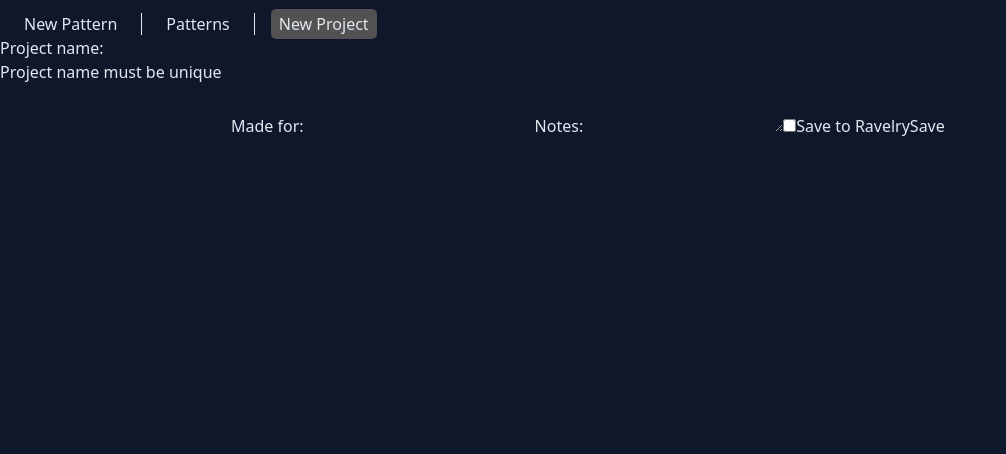
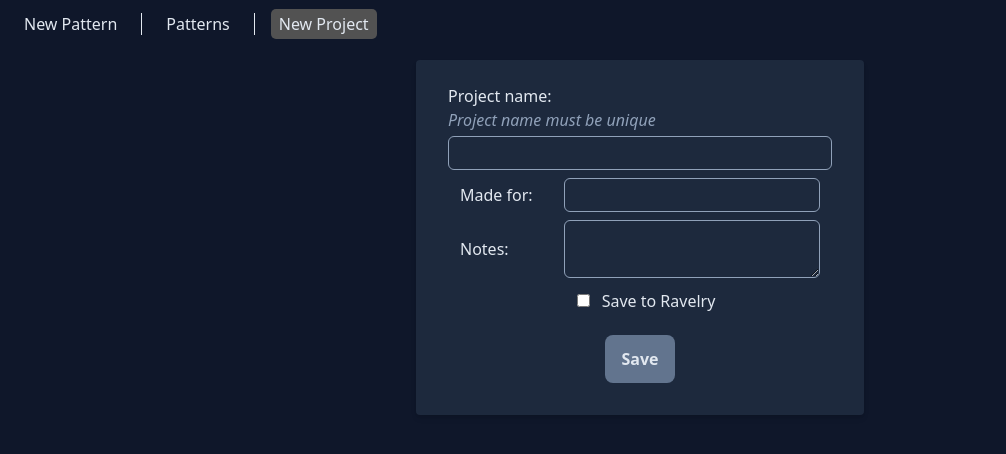
Before and after one commit to codingbecca/capstone-frontend, a React (Vite) app: page /newproject in a window 1280 px wide. Shown: the top 454 px of the page, without its empty margins (0-1006 px from the left). Built offline with nearby package versions, Linux system fonts and the light colour scheme.

Commit message:
ProjectForm styling

```diff
--- a/src/components/ProjectForm.jsx
+++ b/src/components/ProjectForm.jsx
@@ -27,24 +27,31 @@ export default function ProjectForm() {
       ...prevFormData,
       projectDetails: {
         ...prevFormData.projectDetails,
-            [e.target.name]: e.target.value
-        }
-    }))
-  }
+        [e.target.name]: e.target.value,
+      },
+    }));
+  };
 
   const handleSubmit = async (e) => {
     e.preventDefault();
 
-    await createProject(formData)
-    setFormData(emptyProject)
+    await createProject(formData);
+    setFormData(emptyProject);
   };
 
   return (
-    <div>
-      <form action="" onSubmit={handleSubmit}>
-        <label htmlFor="name">Project name:</label>
-        <p>Project name must be unique</p>
+    <div className="mt-6 rounded-lg">
+      <form
+        action=""
+        onSubmit={handleSubmit}
+        className="bg-slate-800 shadow-md rounded px-8 pt-6 pb-8 mb-4 max-w-md mx-auto"
+      >
+        <label htmlFor="name" className="block tex-sm font-medium">
+          Project name:
+        </label>
+        <p className="italic text-slate-400">Project name must be unique</p>
         <input
+          className="my-1 p-1 block rounded-md border w-full border-slate-400 focus:border-blue-400 focus:ring-1 focus:ring-blue-400"
           type="text"
           name="name"
           id="name"
@@ -53,8 +60,12 @@ export default function ProjectForm() {
           required
         />
 
-        <label htmlFor="madeFor">Made for:</label>
+        <div className="flex items-center flex-wrap justify-center">
+          <label htmlFor="madeFor" className="w-1/4 tex-sm font-medium">
+            Made for:
+          </label>
           <input
+            className="my-1 p-1 ml-2 rounded-md border w-2/3 border-slate-400 focus:border-blue-400 focus:ring-1 focus:ring-blue-400"
             type="text"
             name="made_for"
             id="madeFor"
@@ -62,24 +73,37 @@ export default function ProjectForm() {
             onChange={handleProjectDetailsChange}
           />
 
-        <label htmlFor="notes">Notes:</label>
+          <label htmlFor="notes" className="w-1/4 tex-sm font-medium">
+            Notes:
+          </label>
           <textarea
+            className="my-1 p-1 ml-2 rounded-md border w-2/3 border-slate-400 focus:border-blue-400 focus:ring-1 focus:ring-blue-400"
             name="notes"
             id="notes"
             value={formData.projectDetails.notes}
             onChange={handleProjectDetailsChange}
           ></textarea>
-
+        </div>
+        <div className="text-center">
           <input
+            className="m-3 bg-slate-500"
             type="checkbox"
             name="saveToRavelry"
             id="saveToRavelry"
             checked={formData.saveToRavelry}
             onChange={handleRootChange}
           />
-        <label htmlFor="saveToRavelry">Save to Ravelry</label>
+          <label htmlFor="saveToRavelry" className="w-1/4 tex-sm font-medium">
+            Save to Ravelry
+          </label>
+        </div>
 
-        <button type="submit">Save</button>
+        <button
+          type="submit"
+          className="py-3 px-4 mt-4 mx-auto block font-semibold bg-slate-500 rounded-lg focus:bg-slate-400 focus:outline-none hover:bg-slate-400"
+        >
+          Save
+        </button>
       </form>
     </div>
   );
```
Lines whose indentation alone changed are shown as unchanged.
